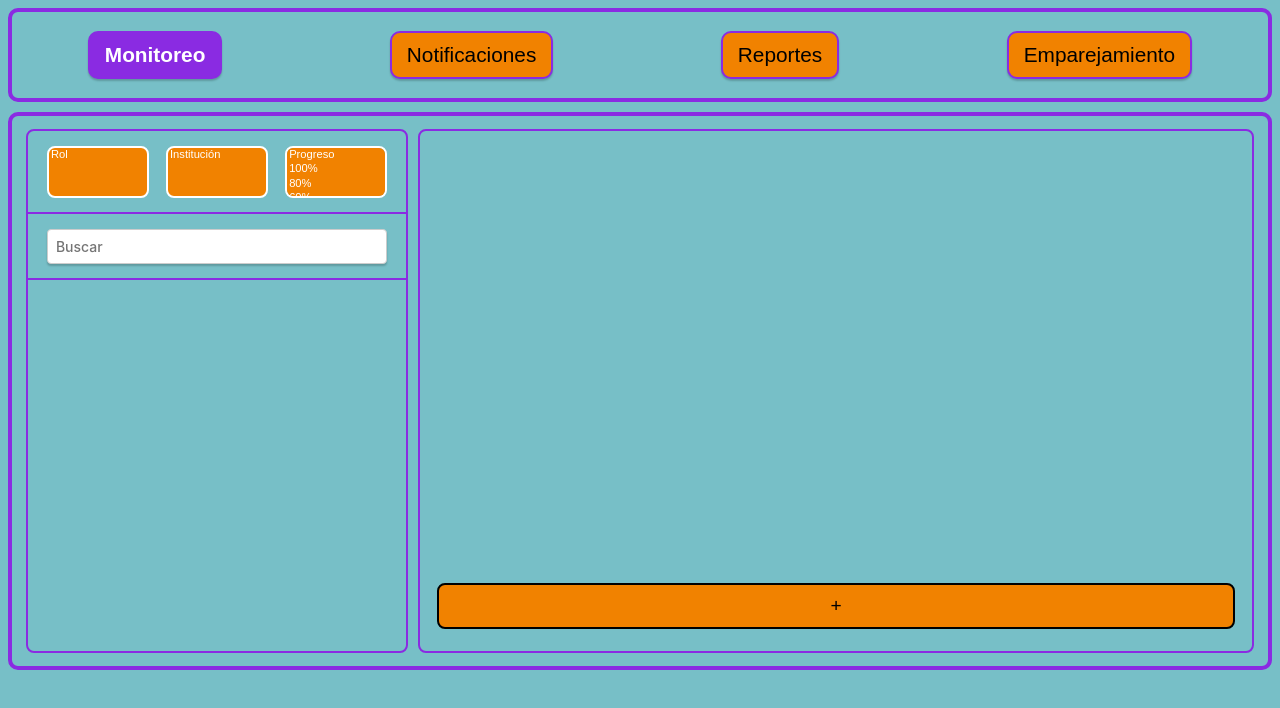
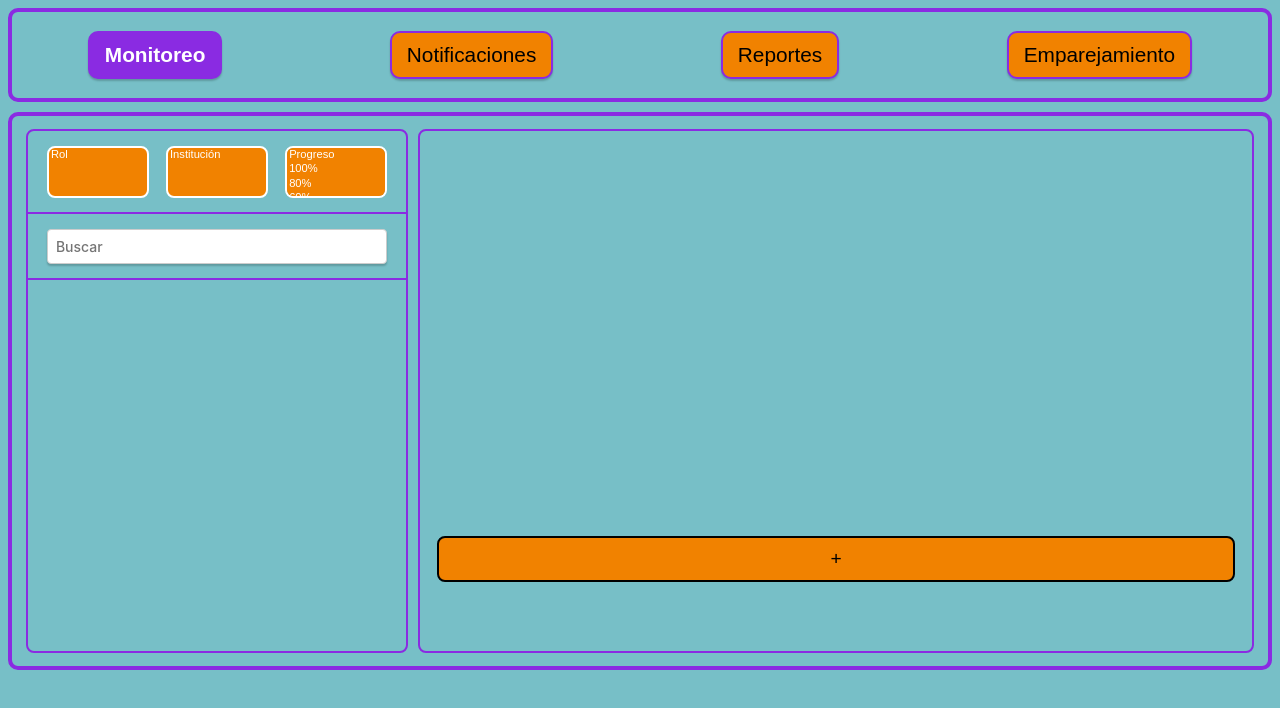
Before and after one commit to SistemaTuGestor/Sistema-TuGestor, a React (Vite) app in the folder stg/: page /monitoreo in a window 1280 px wide. Shown: the top 708 px of the page. Built offline with nearby package versions, Linux system fonts and the light colour scheme.

Commit message:
💄FIX: Listas desplazadora arregladas para monitoreo y notificaciones

```diff
--- a/stg/src/components/Pantallas/Monitoreo/Monitoreo.css
+++ b/stg/src/components/Pantallas/Monitoreo/Monitoreo.css
@@ -114,7 +114,7 @@
         /* Posición */
         overflow : scroll ;
         /* Contenedor */
-        height : 83% ;
+        height : 74% ;
     }
 
     .nuevo-registro {
--- a/stg/src/components/Pantallas/Notificaciones/Notificaciones.css
+++ b/stg/src/components/Pantallas/Notificaciones/Notificaciones.css
@@ -52,7 +52,7 @@
         margin-top: 8px;
         margin-left: 0px;
         /* Contenedor */
-        height: 88%;
+        height: 83%;
         /* Elementos */
         overflow: scroll;
     }
```
